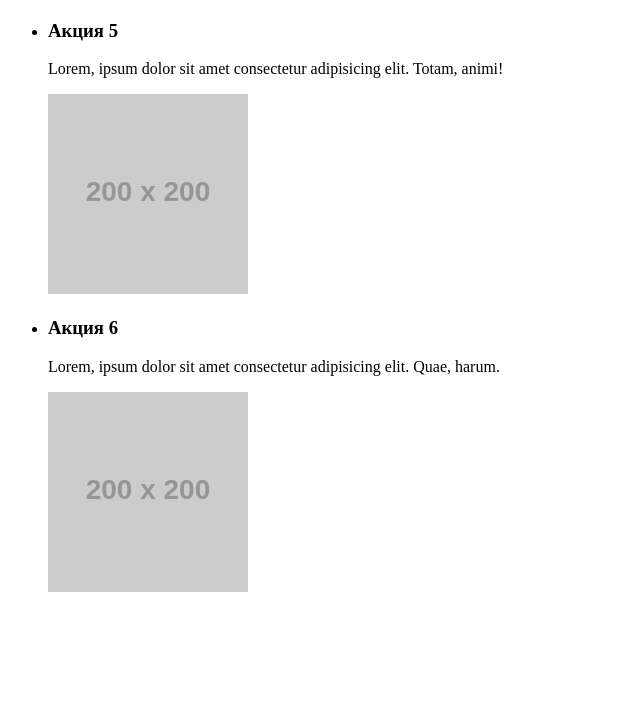
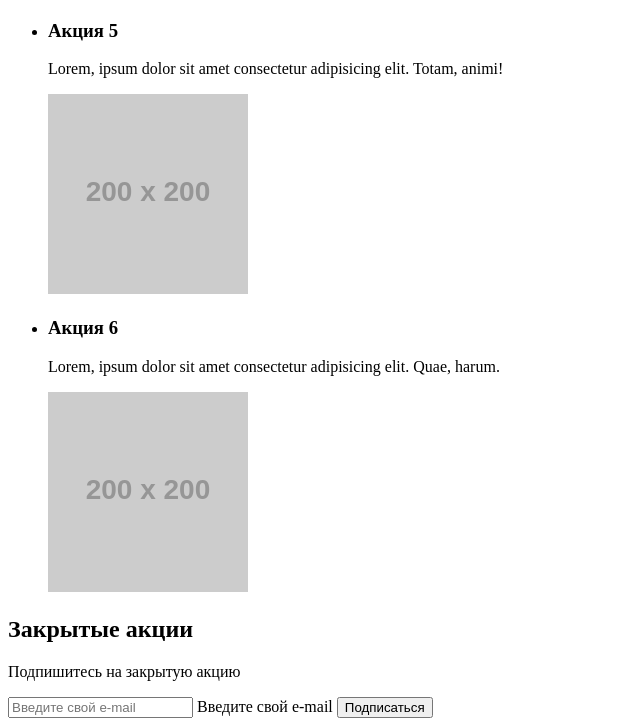
Before and after one commit to HuvosFromDarnassus/WSR_Probe, a plain HTML site: page index.html in a window 1280 px wide. Shown: the part 3176-3902 px from the top of the page, without its empty margins (0-640 px from the left). Before the commit the page ends 3788 px from the top, so only its background shows below. Drawn offline with Linux system fonts and the light colour scheme; placeholder pictures from the web are drawn by us.

Commit message:
Closed stocks section

```diff
--- a/index.html
+++ b/index.html
@@ -163,6 +163,18 @@
                </li>
             </ul>
          </section>
+
+         <!-- Закрытые акции -->
+         <section>
+            <h2>Закрытые акции</h2>
+            <p>Подпишитесь на закрытую акцию</p>
+
+            <form>
+               <input type="email" name="" id="" placeholder="Введите свой e-mail" />
+               <label for="">Введите свой e-mail</label>
+               <button type="submit">Подписаться</button>
+            </form>
+         </section>
       </body>
 
       <!-- FOOTER -->
```
